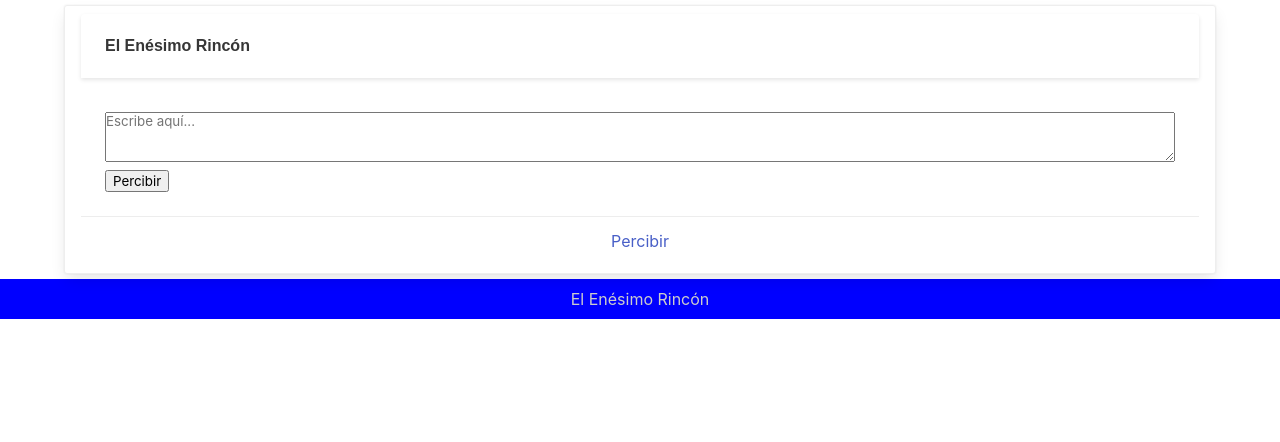
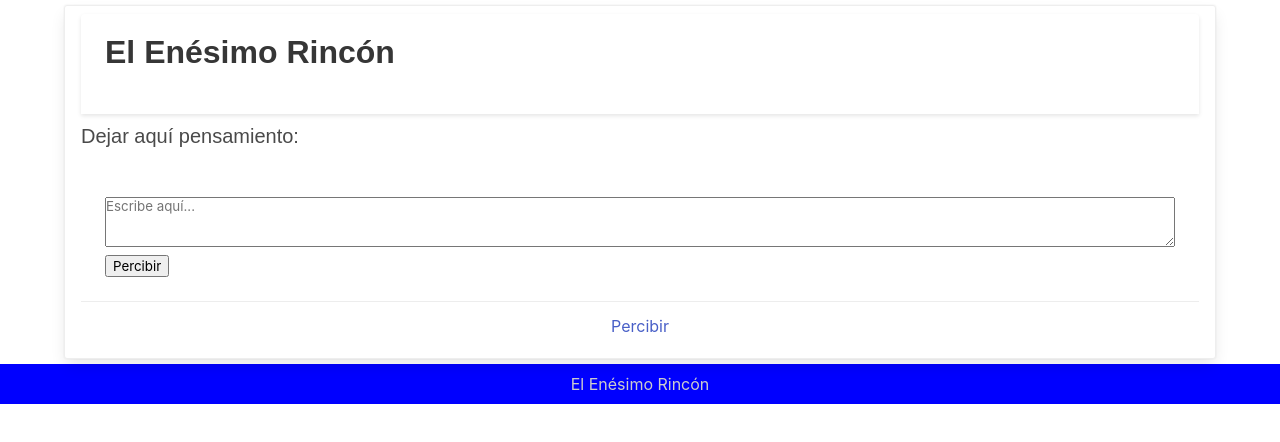
Before and after one commit to yisusworldwide/enesimo-rincon, a plain HTML site: page index.html in a window 1280 px wide. Drawn offline with nearby package versions, Linux system fonts and the light colour scheme.

Commit message:
Subtitle added
Between header and card container.

```diff
--- a/index.html
+++ b/index.html
@@ -16,7 +16,7 @@
             <div class="column is offset-one-quarter">
                 <div class="card">
                     <header class="card-header">
-                      <p class="card-header-title">
+                      <p class="card-header-title title is-3">
                         El Enésimo Rincón
                       </p>
                       <button class="card-header-icon" aria-label="more options">
@@ -25,6 +25,7 @@
                         </span>
                       </button>
                     </header>
+                    <p class="subtitle">Dejar aquí pensamiento:</p>
                     <div class="card-content">
                       <div class="wrapper text-center">
                         <textarea id="txt" rows="3" placeholder="Escribe aquí..."></textarea>
```
